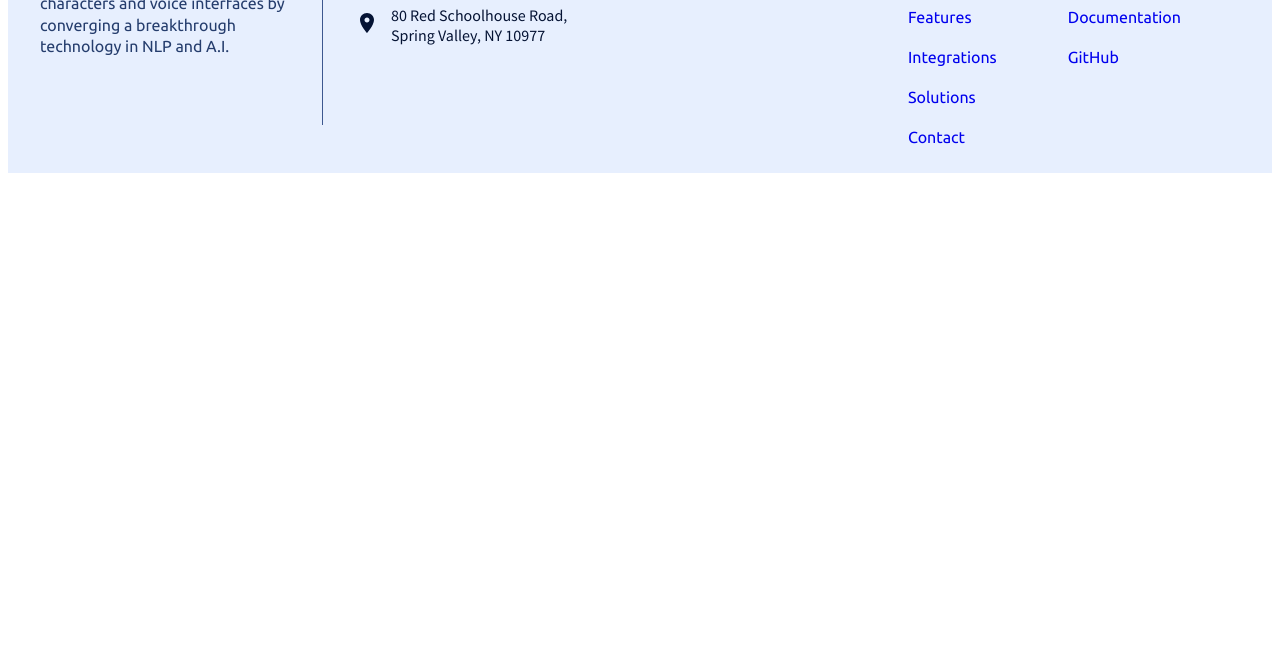
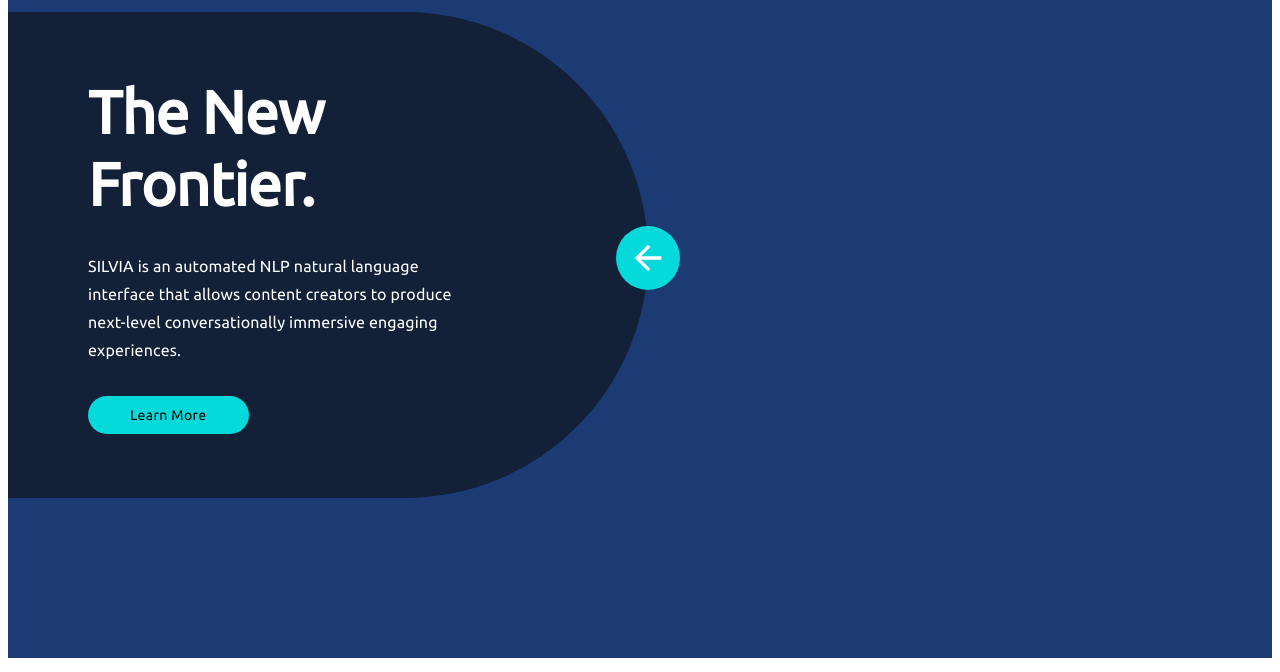
Before and after one commit to CognitiveCodeSILVIA/cognitivecode-silvia-website, a Gatsby site: page / in a window 1280 px wide. Shown: the part 1652-2324 px from the top of the page. Before the commit the page ends 1841 px from the top, so only its background shows below. Built offline with nearby package versions, Linux system fonts and the light colour scheme; Gatsby itself is replaced by a stand-in of ours.

Commit message:
Added About component

```diff
--- a/gatsby-config.js
+++ b/gatsby-config.js
@@ -30,6 +30,11 @@
         paragraph:
           "SILVIA is an automated NLP natural language interface that allows content creators to produce next-level conversationally immersive engaging experiences. Our AI developer’s platform represents the perfect interface that allows you to breathe life into your content so that you can create highly engaging conversational experiences for a myriad of uses in such fields as gaming, training, and education. With our patented technology, you can now transform and connect your content to entirely new mediums of conversational experiences.",
       },
+      newFrontier: {
+        header: "The New Frontier.",
+        paragraph:
+          "SILVIA is an automated NLP natural language interface that allows content creators to produce next-level conversationally immersive engaging experiences.",
+      },
     },
   },
   plugins: [
--- a/src/components/atoms/Button/Button.js
+++ b/src/components/atoms/Button/Button.js
@@ -8,6 +8,9 @@
   chatIcon: {
     opacity: "1",
     width: "38px",
+  },
+  navButton: {
+    fontSize: "40px",
   },
 };
 
@@ -73,7 +76,7 @@
 export const LeftArrowButton = () => {
   return (
     <CyanIconButton>
-      <SvgIcon component={ArrowBack} />
+      <SvgIcon style={styles.navButton} component={ArrowBack} />
     </CyanIconButton>
   );
 };
@@ -81,7 +84,7 @@
 export const RightArrowButton = () => {
   return (
     <CyanIconButton>
-      <SvgIcon component={ArrowForward} />
+      <SvgIcon style={styles.navButton} component={ArrowForward} />
     </CyanIconButton>
   );
 };
--- a/src/components/organisms/HomeAbout/HomeAbout.js
+++ b/src/components/organisms/HomeAbout/HomeAbout.js
@@ -12,7 +12,9 @@
     color: "#FFFFFF",
     backgroundColor: "rgba(15, 20, 30, 0.7)",
     borderRadius: "270px 0 0 270px",
-    padding: "4em 10em",
+    padding: "4em 10em 4em 12em",
+    minHeight: "300px",
+    maxHeight: "450px",
   },
   chatUiContainer: {
     background: "linear-gradient(180deg, #071230 0%, rgba(7, 18, 48, 0) 92.7%)",
@@ -32,11 +34,14 @@
   header: {
     fontWeight: 700,
     fontFamily: "inherit",
+    marginTop: "1em",
   },
   paragraph: {
     fontWeight: 300,
     fontFamily: "inherit",
     margin: "2em 0",
+    minWidth: "500px",
+    maxWidth: "1000px",
   },
 };
 
--- /dev/null
+++ b/src/components/organisms/NewFrontier/NewFrontier.js
@@ -0,0 +1,60 @@
+import * as React from "react";
+import { Typography } from "@material-ui/core";
+import { siteMetadata } from "../../../../gatsby-config";
+import { ButtonPrimary, LeftArrowButton } from "../../atoms";
+
+const styles = {
+  parentContainer: {
+    padding: "10em 0",
+    position: "relative",
+  },
+  aboutContainer: {
+    color: "#FFFFFF",
+    backgroundColor: "rgba(15, 20, 30, 0.7)",
+    borderRadius: "0 270px 270px 0",
+    padding: "4em 10em 4em 5em",
+    width: "min-content",
+  },
+  header: {
+    fontWeight: 700,
+    fontFamily: "inherit",
+    width: "300px",
+  },
+  paragraph: {
+    fontWeight: 300,
+    fontFamily: "inherit",
+    margin: "2em 0",
+    width: "400px",
+  },
+  navButton: {
+    position: "absolute",
+    bottom: "23em",
+    left: "38em",
+  },
+};
+
+const About = () => {
+  var copy = siteMetadata.homePageCopy.newFrontier;
+  return (
+    <div style={styles.aboutContainer}>
+      <Typography style={styles.header} variant="h2" paragraph={true}>
+        {copy.header}
+      </Typography>
+      <Typography style={styles.paragraph} variant="subtitle1" paragraph={true}>
+        {copy.paragraph}
+      </Typography>
+      <ButtonPrimary>Learn More</ButtonPrimary>
+    </div>
+  );
+};
+
+export const NewFrontier = () => {
+  return (
+    <div style={styles.parentContainer}>
+      <About />
+      <div style={styles.navButton}>
+        <LeftArrowButton size="large" />
+      </div>
+    </div>
+  );
+};
--- /dev/null
+++ b/src/components/organisms/NewFrontier/index.js
@@ -0,0 +1,3 @@
+import { NewFrontier } from "./NewFrontier";
+
+export { NewFrontier };
--- a/src/components/organisms/index.js
+++ b/src/components/organisms/index.js
@@ -2,5 +2,6 @@
 import { HeroBanner } from "./HeroBanner";
 import { NavBar } from "./NavBar";
 import { HomeAbout } from "./HomeAbout";
+import { NewFrontier } from "./NewFrontier";
 
-export { Footer, HeroBanner, HomeAbout, NavBar };
+export { Footer, HeroBanner, HomeAbout, NavBar, NewFrontier };
--- a/src/components/templates/HomePage/HomePage.js
+++ b/src/components/templates/HomePage/HomePage.js
@@ -1,5 +1,11 @@
 import * as React from "react";
-import { Footer, HeroBanner, HomeAbout, NavBar } from "../../organisms";
+import {
+  Footer,
+  HeroBanner,
+  HomeAbout,
+  NavBar,
+  NewFrontier,
+} from "../../organisms";
 import TopographPng from "../../../assets/topograph.png";
 
 const styles = {
@@ -55,6 +61,7 @@
           <NavBar />
         </div>
         <Hero />
+        <NewFrontier />
       </div>
       <div style={styles.footerContainer}>
         <Footer />
```
